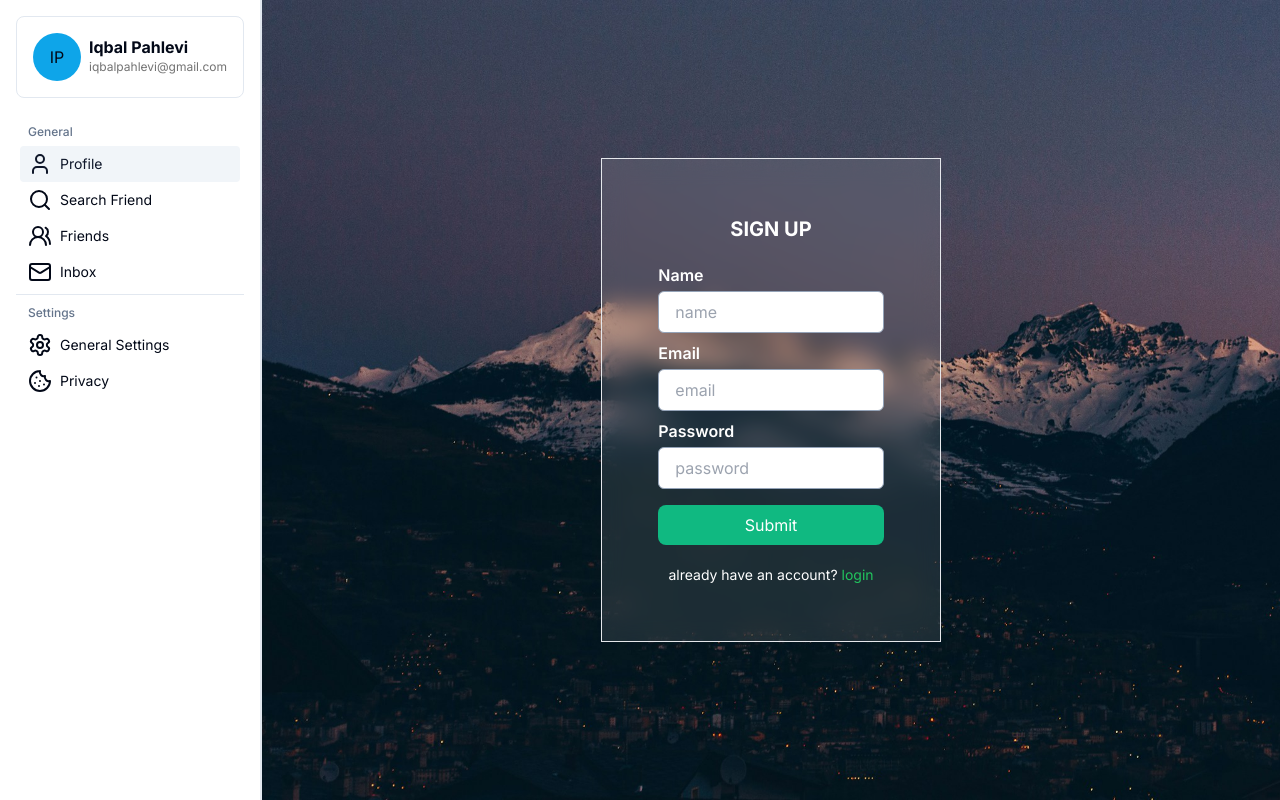
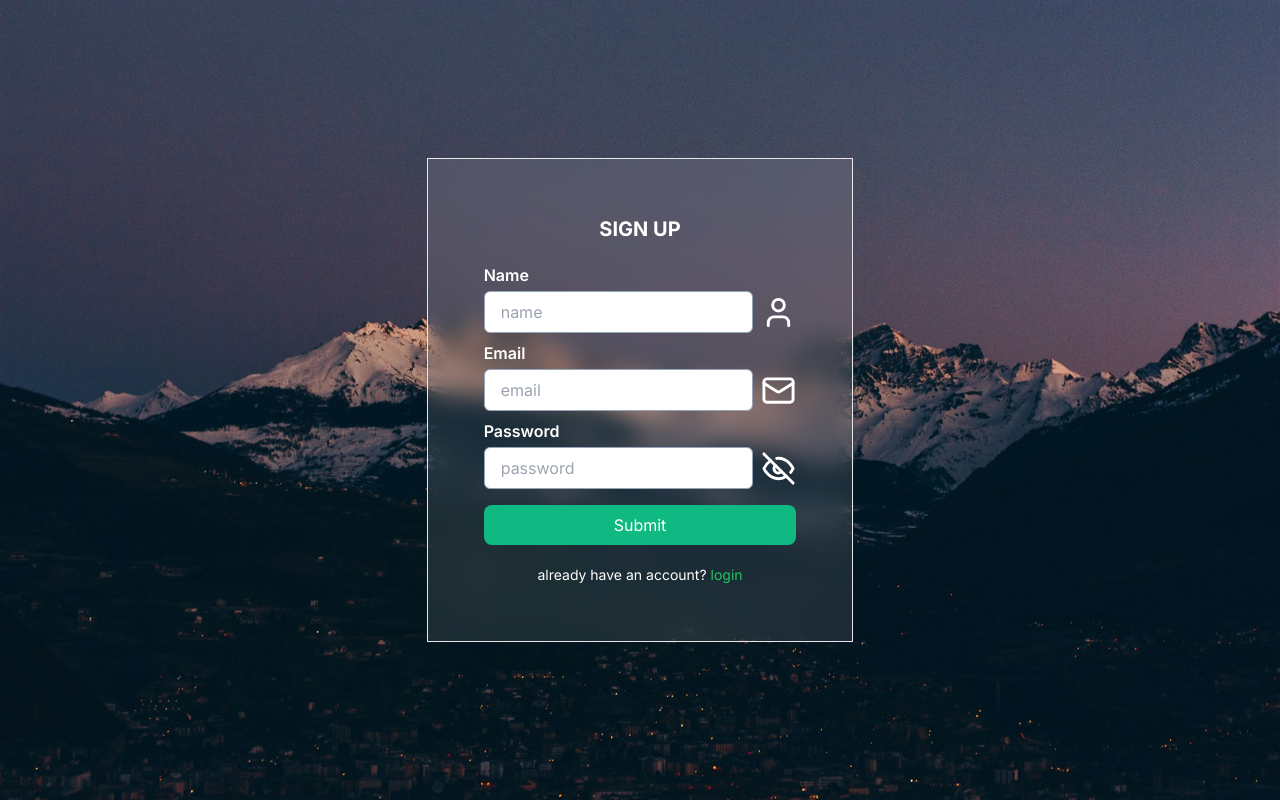
Before and after one commit to iqbalpa/chat-app-frontend, a Next.js app: page /signup in a window 1280 px wide. Built offline with nearby package versions, Linux system fonts and the light colour scheme.

Commit message:
feat(auth): add icons in signup page

```diff
--- a/src/components/sidebar/sidebar.tsx
+++ b/src/components/sidebar/sidebar.tsx
@@ -5,7 +5,7 @@ import UserItem from "../userItem/userItem";
 import Menu from "../menu/menu";
 import { usePathname } from "next/navigation";
 
-const antiSidebar: string[] = ["/signin", "signup"];
+const antiSidebar: string[] = ["/signin", "/signup"];
 
 const Sidebar: React.FC = () => {
 	const pathname = usePathname();
--- a/src/modules/signin/signin.tsx
+++ b/src/modules/signin/signin.tsx
@@ -106,7 +106,7 @@ const SignInModule: React.FC = () => {
 				</form>
 				<p className="text-white text-sm mt-5">
 					doesn't have an account?{" "}
-					<Link href="/" className="text-green-500 hover:text-green-700">
+					<Link href="/signup" className="text-green-500 hover:text-green-700">
 						register
 					</Link>
 				</p>
--- a/src/modules/signup/signup.tsx
+++ b/src/modules/signup/signup.tsx
@@ -1,12 +1,13 @@
 "use client";
 
 import Link from "next/link";
-import React from "react";
+import React, { useState } from "react";
 import { useForm, SubmitHandler } from "react-hook-form";
 import { signup } from "@/api/api";
 import { ToastContainer, toast } from "react-toastify";
 import "react-toastify/dist/ReactToastify.css";
 import { useRouter } from "next/navigation";
+import { Eye, EyeOff, Mail, User } from "lucide-react";
 
 type SignUpInputs = {
 	name: string;
@@ -16,6 +17,12 @@ type SignUpInputs = {
 
 const SignUpModule: React.FC = () => {
 	const router = useRouter();
+
+	const [isPassVisible, setIsPassVisible] = useState<boolean>(false);
+	const togglePassVisibility = () => {
+		setIsPassVisible(!isPassVisible);
+	};
+
 	const {
 		register,
 		handleSubmit,
@@ -45,29 +52,53 @@ const SignUpModule: React.FC = () => {
 				<form onSubmit={handleSubmit(onSubmit)} className="flex flex-col w-full">
 					<div className="flex flex-col mb-2">
 						<p className="text-white font-semibold mb-1">Name</p>
+						<div className="flex flex-row items-center">
 							<input
 								placeholder="name"
 								{...register("name", { required: true })}
-							className="border-slate-400 border-[1px] rounded-md px-4 py-2"
+								className="border-slate-400 border-[1px] rounded-md px-4 py-2 mr-2 grow"
 							/>
+							<User color="#ffffff" size={35} />
+						</div>
 						{errors.name && <span className="text-red-500 text-sm">This field is required</span>}
 					</div>
 					<div className="flex flex-col mb-2">
 						<p className="text-white font-semibold mb-1">Email</p>
+						<div className="flex flex-row items-center">
 							<input
 								placeholder="email"
 								{...register("email", { required: true })}
-							className="border-slate-400 border-[1px] rounded-md px-4 py-2"
+								className="border-slate-400 border-[1px] rounded-md px-4 py-2 mr-2 grow"
 							/>
+							<Mail color="#ffffff" size={35} />
+						</div>
 						{errors.email && <span className="text-red-500 text-sm">This field is required</span>}
 					</div>
 					<div className="flex flex-col mb-4">
 						<p className="text-white font-semibold mb-1">Password</p>
+						<div className="flex flex-row items-center">
 							<input
 								placeholder="password"
+								type={isPassVisible ? "text" : "password"}
 								{...register("password", { required: true })}
-							className="border-slate-400 border-[1px] rounded-md px-4 py-2"
+								className="border-slate-400 border-[1px] rounded-md px-4 py-2 mr-2 grow"
 							/>
+							{isPassVisible ? (
+								<Eye
+									color="#ffffff"
+									size={35}
+									onClick={togglePassVisibility}
+									className="cursor-pointer"
+								/>
+							) : (
+								<EyeOff
+									color="#ffffff"
+									size={35}
+									onClick={togglePassVisibility}
+									className="cursor-pointer"
+								/>
+							)}
+						</div>
 						{errors.password && <span className="text-red-500 text-sm">This field is required</span>}
 					</div>
 					<input
```
Lines whose indentation alone changed are shown as unchanged.
